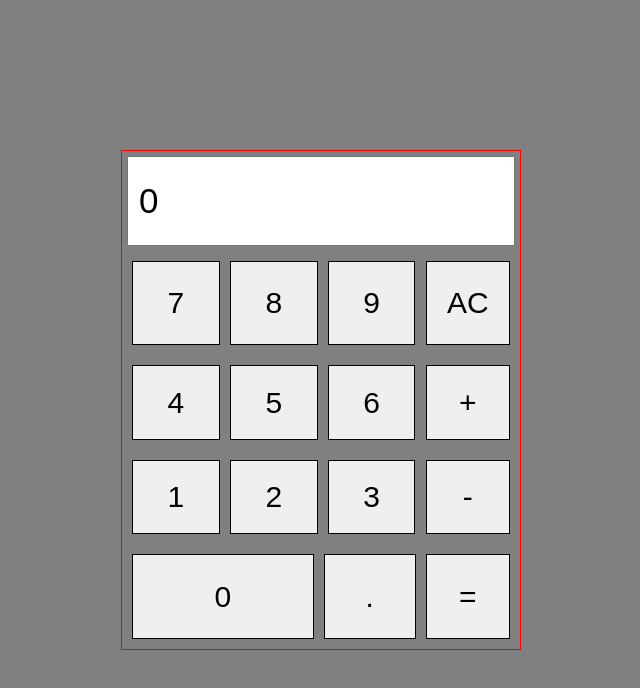
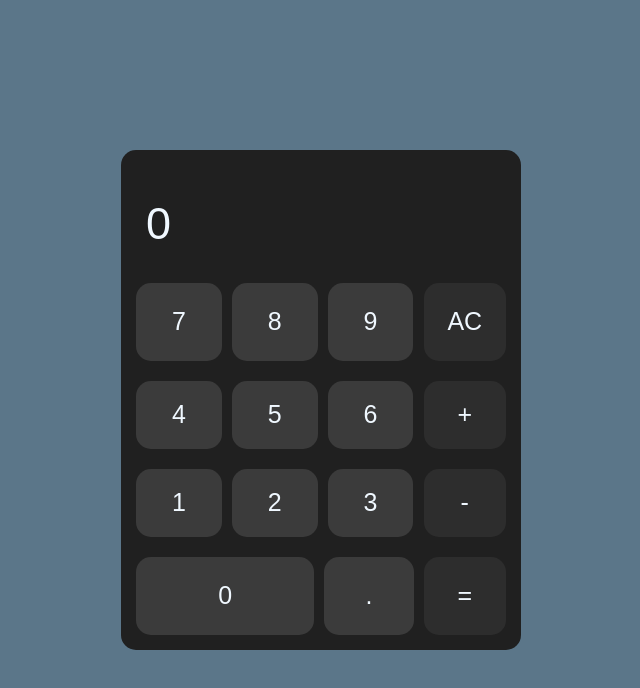
Before and after one commit to Khachatryan-01/calculator_Js, a plain HTML site: page index.html in a window 1280 px wide. Shown: the whole page, without its empty margins (319-959 px from the left). Drawn offline with Linux system fonts and the light colour scheme.

Commit message:
Changed style

```diff
--- a/styles/styles.css
+++ b/styles/styles.css
@@ -6,7 +6,7 @@
 }
 
 body {
-    background-color: gray;
+    background-color: rgb(91, 118, 137);
     width: 100%;
     height: 100vh;
     display: flex;
@@ -17,32 +17,31 @@ body {
 .wrapper {
     width: 400px;
     height: 500px;
+    padding: 15px;
     display: flex;
     flex-direction: column;
-    border: 1px solid red;
+    background-color: rgb(32, 32, 32);
+    border-radius: 15px;
 }
 
 .screen {
-    height: 20%;
+    height: 25%;
 }
 
 input {
     width: 100%;
     height: 100%;
     padding: 10px;
-    font-size: 35px;
+    font-size: 45px;
     outline: none;
-}
-
-.screen,
-.buttons {
-    padding: 5px;
+    border: none;
+    color: aliceblue;
+    background-color: rgb(32, 32, 32);
 }
 
 .buttons {
     display: flex;
     flex: 1;
-    padding: 10px;
 }
 
 .numbers {
@@ -57,10 +56,29 @@ input {
     flex: 1;
 }
 
+.actionContainer > button {
+    background-color: rgb(45, 45, 45);
+    color: aliceblue;
+    border: none;
+    border-radius: 15px;
+}
+
+.actionContainer > button:hover, .section > button:hover {
+    background-color: rgb(80, 80, 80);
+    transition: 0.5s;
+}
 
 .section {
     display: flex;
     flex: 1;
+}
+
+
+.section > button {
+    background-color: rgb(59, 59, 59);
+    color: aliceblue;
+    border: none;
+    border-radius: 15px;
 }
 
 .section:first-child button,
@@ -83,7 +101,7 @@ input {
 
 button {
     display: flex;
-    font-size: 30px;
+    font-size: 25px;
     font-weight: 500;
     border: 1px solid;
     flex: 1;
```
Also changed, not shown: script/script.js (+0 -19 lines).
